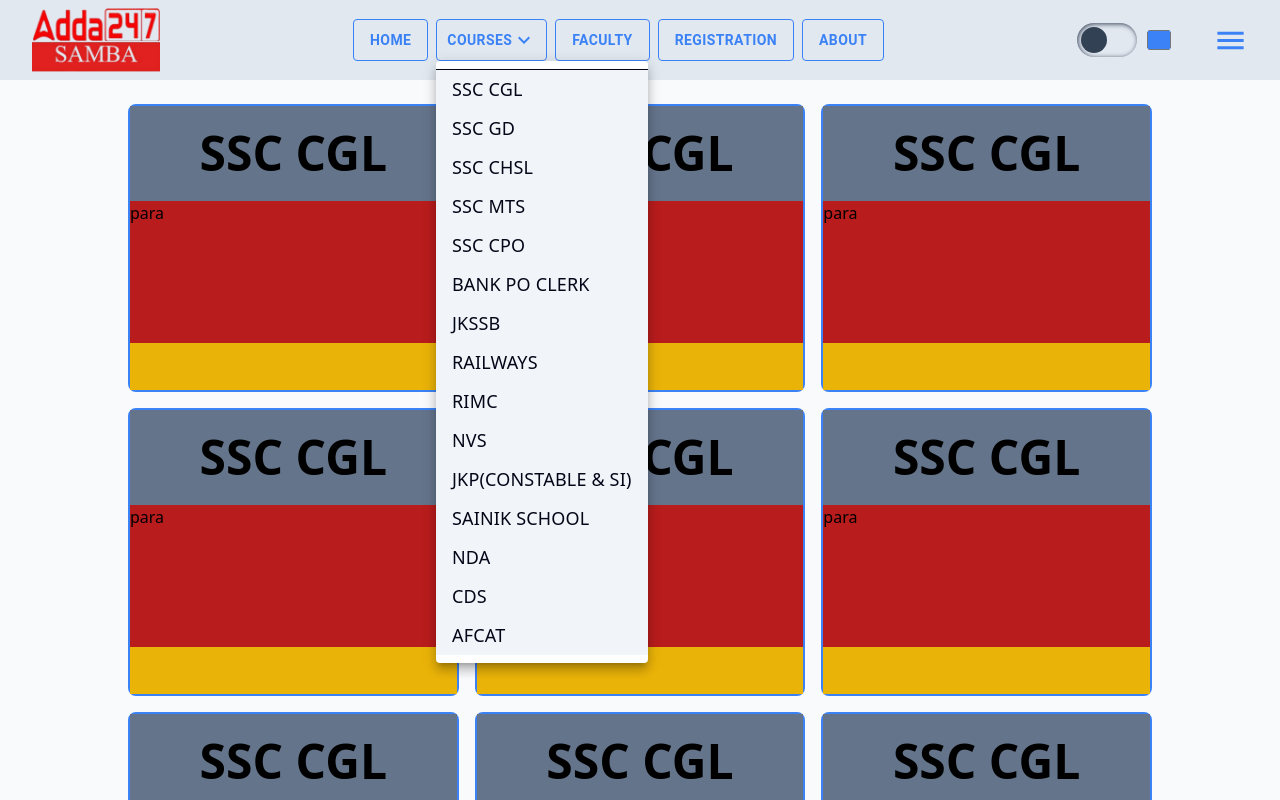
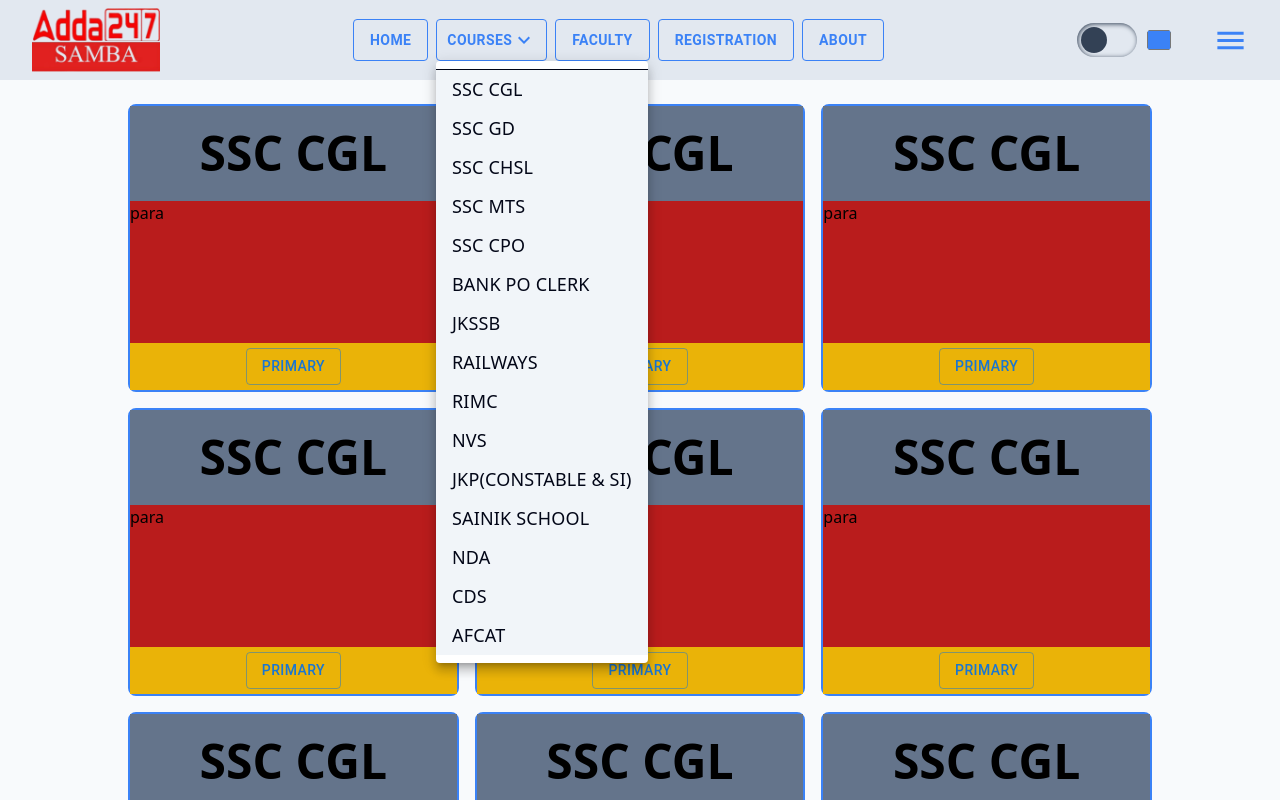
Before and after one commit to vishalkushwaha2003/Adda247-Samba, a React (Vite) app in the folder Frontend/: page / in a window 1280 px wide. Both pictures are taken after a click on the button "COURSES". Shown: the top 800 px of the page. Built offline with nearby package versions, Linux system fonts and the light colour scheme.

Commit message:
add button to the course card

```diff
--- a/Frontend/src/components/CourseComponent.jsx
+++ b/Frontend/src/components/CourseComponent.jsx
@@ -1,5 +1,6 @@
 import React from 'react'
 import { useTheme } from '../context/ColorContext'
+import Button from '@mui/material/Button';
 
 function CourseComponent() {
 
@@ -9,7 +10,8 @@ function CourseComponent() {
     <div className='h-72  bg-slate-500 border-2 rounded-lg   grid grid-cols-1 grid-rows-6' style={{borderColor:color}}>
         <div className='col-span-1 row-span-2 bg-slate-500 flex justify-center items-center lg:text-5xl font-bold md:text-4xl text-4xl  '>SSC CGL</div>
         <div className='col-span-1 row-span-3 bg-red-700'>para</div>
-        <div className='col-span-1 row-span-1 bg-yellow-500'></div>
+        <div className='col-span-1 row-span-1 bg-yellow-500 flex justify-center items-center'><Button variant="outlined">Primary</Button>
+        </div>
     </div>
   )
 }
```
